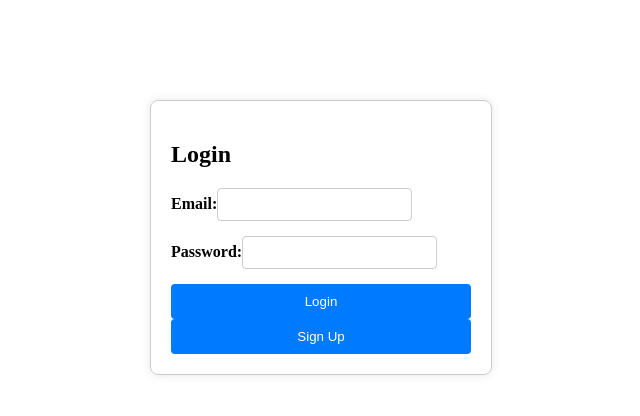
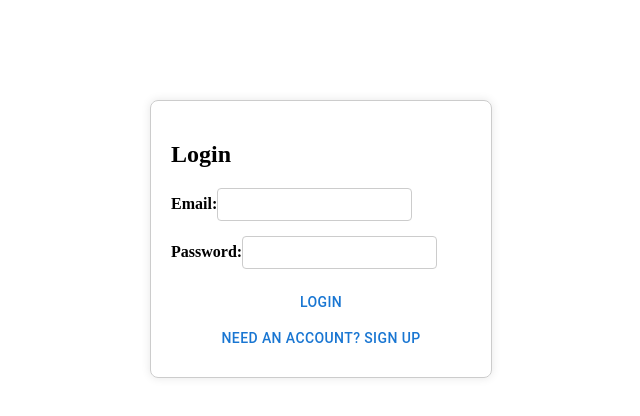
Before and after one commit to dreifusjack/RoomieSync, a Next.js app in the folder frontend/: page /login in a window 1280 px wide. Shown: the top 416 px of the page, without its empty margins (319-959 px from the left). Built offline with nearby package versions, Linux system fonts and the light colour scheme.

Commit message:
Authentication hooks and api calls

```diff
--- /dev/null
+++ b/frontend/src/hooks/AuthenticationHooks.tsx
@@ -0,0 +1,72 @@
+import axios from "axios";
+import { useState } from "react";
+
+const BASE_URL = "http://127.0.0.1:5000";
+
+const loginUser = async (email: string, password: string) => {
+  const response = await axios.post(
+    `${BASE_URL}/auth/login`,
+    { email, password },
+    { withCredentials: true }
+  );
+  return response.data;
+};
+
+const signupUser = async (
+  email: string,
+  password: string,
+  first_name: string,
+  last_name: string
+) => {
+  const response = await axios.post(
+    `${BASE_URL}/auth/signup`,
+    { email, password, first_name, last_name },
+    { withCredentials: true }
+  );
+  return response.data;
+};
+
+export const useAuth = () => {
+  const [error, setError] = useState<string | null>(null);
+  const [loading, setLoading] = useState<boolean>(false);
+  const [isSignup, setIsSignup] = useState<boolean>(false);
+
+  const handleLogin = async (email: string, password: string) => {
+    setLoading(true);
+    setError(null);
+    try {
+      const data = await loginUser(email, password);
+      onLoginSuccess(data.access_token, data.refresh_token);
+    } catch (err: any) {
+      setError(err.response?.data?.error || "Login failed");
+    } finally {
+      setLoading(false);
+    }
+  };
+
+  const handleSignUp = async (
+    email: string,
+    password: string,
+    firstName: string,
+    lastName: string
+  ) => {
+    setLoading(true);
+    setError(null);
+    try {
+      const data = await signupUser(email, password, firstName, lastName);
+      onLoginSuccess(data.access_token, data.refresh_token);
+    } catch (err: any) {
+      setError(err.response?.data?.error || "Sign up failed");
+    } finally {
+      setLoading(false);
+    }
+  };
+
+  const onLoginSuccess = (accessToken: string, refreshToken: string) => {
+    localStorage.setItem("accessToken", accessToken);
+    localStorage.setItem("refreshToken", refreshToken);
+    window.location.href = "/alarms";
+  };
+
+  return { handleLogin, handleSignUp, error, loading, isSignup, setIsSignup };
+};
--- a/frontend/src/pages/login/index.tsx
+++ b/frontend/src/pages/login/index.tsx
@@ -1,117 +1,87 @@
 import React, { useState } from "react";
 import "./styles.css";
+import { useAuth } from "@/hooks/AuthenticationHooks";
+import { Button } from "@mui/material";
 
 const LoginForm: React.FC = () => {
-  const [email, setEmail] = useState<string>("");
-  const [password, setPassword] = useState<string>("");
-  const [error, setError] = useState<string | null>(null);
-  const [loading, setLoading] = useState<boolean>(false);
-  const BASE_URL = "http://127.0.0.1:5000";
+  const [firstName, setFirstName] = useState("");
+  const [lastName, setLastName] = useState("");
+  const [email, setEmail] = useState("");
+  const [password, setPassword] = useState("");
+  const { handleLogin, handleSignUp, error, loading, isSignup, setIsSignup } =
+    useAuth();
 
-  const onLoginSuccess = (accessToken: string, refreshToken: string) => {
-    localStorage.setItem("accessToken", accessToken);
-    localStorage.setItem("refreshToken", refreshToken);
-    window.location.href = "/alarms";
-  };
-
-  const handleLogin = async (event: React.FormEvent) => {
-    event.preventDefault();
-    setLoading(true);
-    setError(null);
-
-    try {
-      const response = await fetch(`${BASE_URL}/auth/login`, {
-        method: "POST",
-        headers: {
-          "Content-Type": "application/json",
-          Accept: "application/json",
-        },
-        credentials: "include",
-        body: JSON.stringify({ email, password }),
-      });
-
-      const data = await response.json();
-
-      if (!response.ok) {
-        throw new Error(data.error || "Login failed");
-      }
-
-      onLoginSuccess(data.access_token, data.refresh_token);
-    } catch (err: any) {
-      setError(err.message);
-    } finally {
-      setLoading(false);
-    }
-  };
-
-  const handleSignUp = async (event: React.FormEvent) => {
-    event.preventDefault();
-    setLoading(true);
-    setError(null);
-
-    try {
-      const first_name = "Sebastian";
-      const last_name = "Vettel";
-      const response = await fetch(`${BASE_URL}/auth/signup`, {
-        method: "POST",
-        headers: {
-          "Content-Type": "application/json",
-          Accept: "application/json",
-        },
-        credentials: "include",
-        body: JSON.stringify({
-          email,
-          password,
-          first_name,
-          last_name,
-        }),
-      });
-
-      const data = await response.json();
-
-      if (!response.ok) {
-        throw new Error(data.error || "Sign up failed");
-      }
-
-      onLoginSuccess(data.access_token, data.refresh_token);
-    } catch (err: any) {
-      setError(err.message);
-    } finally {
-      setLoading(false);
+  const handleSubmit = async (e: React.FormEvent) => {
+    e.preventDefault();
+    if (isSignup) {
+      await handleSignUp(email, password, firstName, lastName);
+    } else {
+      await handleLogin(email, password);
     }
   };
 
   return (
     <div className="login-container">
-      <form onSubmit={handleLogin} className="login-form">
-        <h2>Login</h2>
+      <form onSubmit={handleSubmit} className="login-form">
+        <h2>{isSignup ? "Sign Up" : "Login"}</h2>
         {error && <div className="error-message">{error}</div>}
+
+        {isSignup && (
+          <>
+            <div className="form-group">
+              <label>First Name:</label>
+              <input
+                type="text"
+                value={firstName}
+                onChange={(e) => setFirstName(e.target.value)}
+                required
+              />
+            </div>
+            <div className="form-group">
+              <label>Last Name:</label>
+              <input
+                type="text"
+                value={lastName}
+                onChange={(e) => setLastName(e.target.value)}
+                required
+              />
+            </div>
+          </>
+        )}
+
         <div className="form-group">
-          <label htmlFor="email">Email:</label>
+          <label>Email:</label>
           <input
             type="email"
-            id="email"
             value={email}
             onChange={(e) => setEmail(e.target.value)}
             required
           />
         </div>
+
         <div className="form-group">
-          <label htmlFor="password">Password:</label>
+          <label>Password:</label>
           <input
             type="password"
-            id="password"
             value={password}
             onChange={(e) => setPassword(e.target.value)}
             required
           />
         </div>
-        <button type="submit" disabled={loading}>
-          {loading ? "Logging in..." : "Login"}
-        </button>
-        <button onClick={handleSignUp} disabled={loading}>
-          {loading ? "Signing up..." : "Sign Up"}
-        </button>
+
+        <Button type="submit" disabled={loading}>
+          {loading ? "Processing..." : isSignup ? "Sign Up" : "Login"}
+        </Button>
+
+        <Button
+          type="button"
+          onClick={() => setIsSignup(!isSignup)}
+          className="toggle-button"
+        >
+          {isSignup
+            ? "Already have an account? Login"
+            : "Need an account? Sign Up"}
+        </Button>
       </form>
     </div>
   );
```
Also changed, not shown: 1 other file (tests, documents, lock files or other folders).
